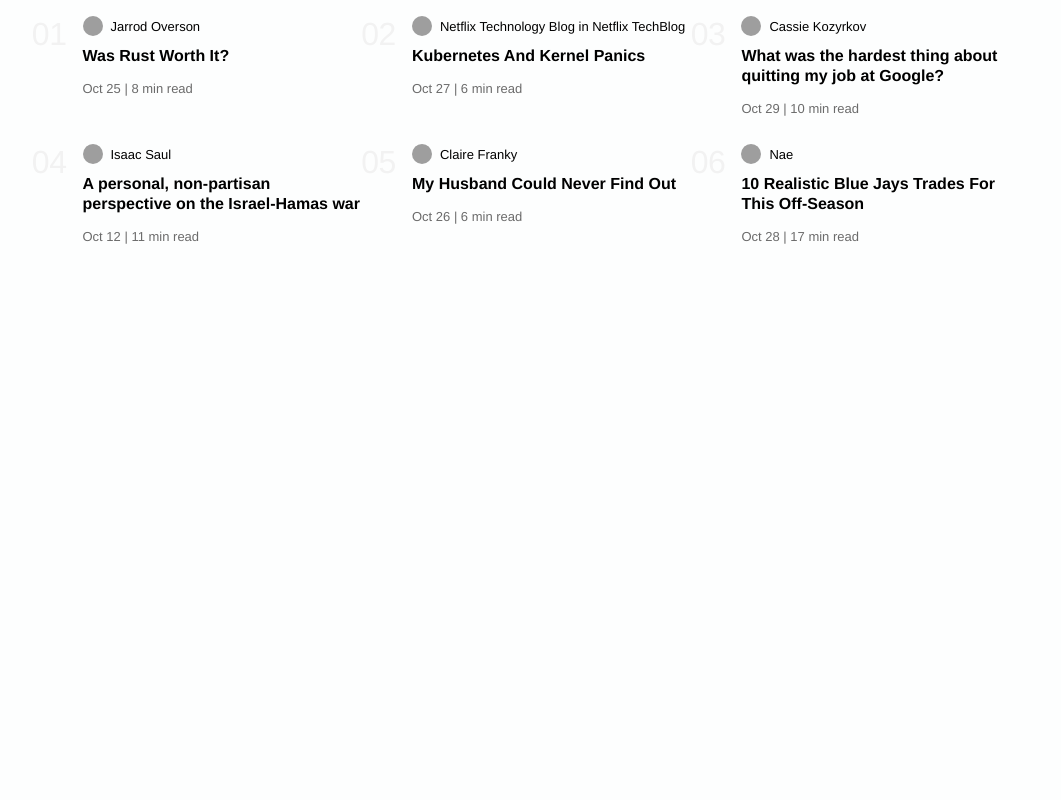
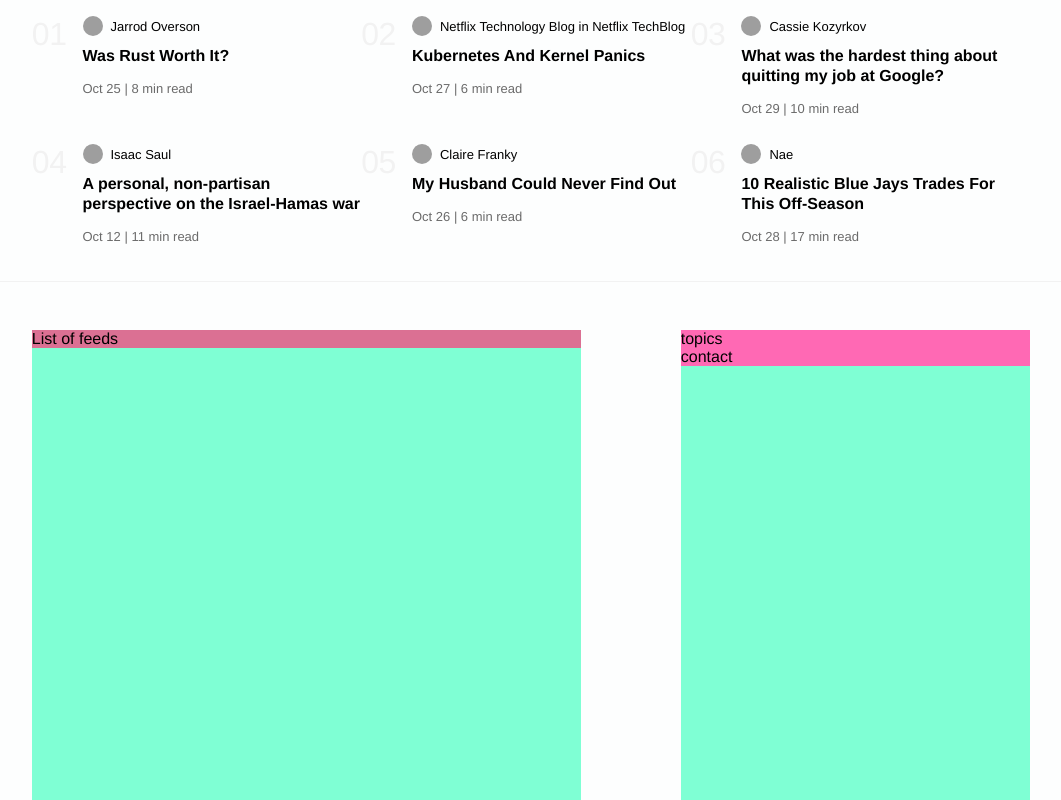
Before and after one commit to JosueYovani/web-medium, a React app: page / in a window 1280 px wide. Shown: the part 617-1417 px from the top of the page, without its empty margins (109-1170 px from the left). Before the commit the page ends 898 px from the top, so only its background shows below. Built offline with nearby package versions, Linux system fonts and the light colour scheme; grey boxes are pictures that could not be loaded.

Commit message:
Feat Layout remaining of the home page

```diff
--- a/src/assets/scss/index.scss
+++ b/src/assets/scss/index.scss
@@ -6,3 +6,6 @@
 @import "../../components/home/Description/description";
 @import "../../components/home/Trending/trending";
 @import "../../components/home/TrendingTopic/trending-topic";
+@import "../../components/home/MainHome/main_home";
+@import "../../components/home/Feeds/feeds";
+@import "../../components/home/AsideHome/aside-home";
--- /dev/null
+++ b/src/components/home/AsideHome/AsideHome.js
@@ -0,0 +1,9 @@
+import React from "react";
+
+export const AsideHome = ({ children }) => {
+  return (
+    <div className="aside-home">
+      <div className="aside-home__wrapper">{children}</div>
+    </div>
+  );
+};
--- /dev/null
+++ b/src/components/home/AsideHome/_aside-home.scss
@@ -0,0 +1,9 @@
+.aside-home {
+  background-color: aquamarine;
+  height: 470px;
+  width: 35%;
+
+  &__wrapper {
+    background-color: hotpink;
+  }
+}
--- /dev/null
+++ b/src/components/home/Feeds/Feeds.js
@@ -0,0 +1,9 @@
+import React from "react";
+
+export const Feeds = () => {
+  return (
+    <section className="feeds">
+      <article className="feeds__wrapper">List of feeds</article>
+    </section>
+  );
+};
--- /dev/null
+++ b/src/components/home/Feeds/_feeds.scss
@@ -0,0 +1,8 @@
+.feeds {
+  background-color: aquamarine;
+  height: 470px;
+  width: 55%;
+  &__wrapper {
+    background-color: palevioletred;
+  }
+}
--- /dev/null
+++ b/src/components/home/MainHome/MainHome.js
@@ -0,0 +1,9 @@
+import React from "react";
+
+export const MainHome = ({ children }) => {
+  return (
+    <div className="main-home">
+      <div className="main-home__wrapper">{children}</div>
+    </div>
+  );
+};
--- /dev/null
+++ b/src/components/home/MainHome/_main_home.scss
@@ -0,0 +1,14 @@
+.main-home {
+  display: flex;
+  height: 470px;
+  justify-content: center;
+  border-top: 1px solid $ligth;
+  padding-top: 96px;
+
+  &__wrapper {
+    display: flex;
+    align-items: center;
+    justify-content: space-between;
+    width: 78%;
+  }
+}
--- a/src/components/home/index.js
+++ b/src/components/home/index.js
@@ -1,2 +1,5 @@
 export { Description } from "./Description/Description";
 export { Trending } from "./Trending/Trending";
+export { MainHome } from "./MainHome/MainHome";
+export { Feeds } from "./Feeds/Feeds";
+export { AsideHome } from "./AsideHome/AsideHome";
--- a/src/pages/home/PageHome.js
+++ b/src/pages/home/PageHome.js
@@ -1,11 +1,24 @@
 import React from "react";
-import { Description, Trending } from "../../components/home";
+import {
+  AsideHome,
+  Description,
+  Feeds,
+  MainHome,
+  Trending,
+} from "../../components/home";
 
 const PageHome = () => {
   return (
     <React.Fragment>
       <Description />
       <Trending />
+      <MainHome>
+        <Feeds />
+        <AsideHome>
+          <div>topics</div>
+          <footer>contact</footer>
+        </AsideHome>
+      </MainHome>
     </React.Fragment>
   );
 };
```
